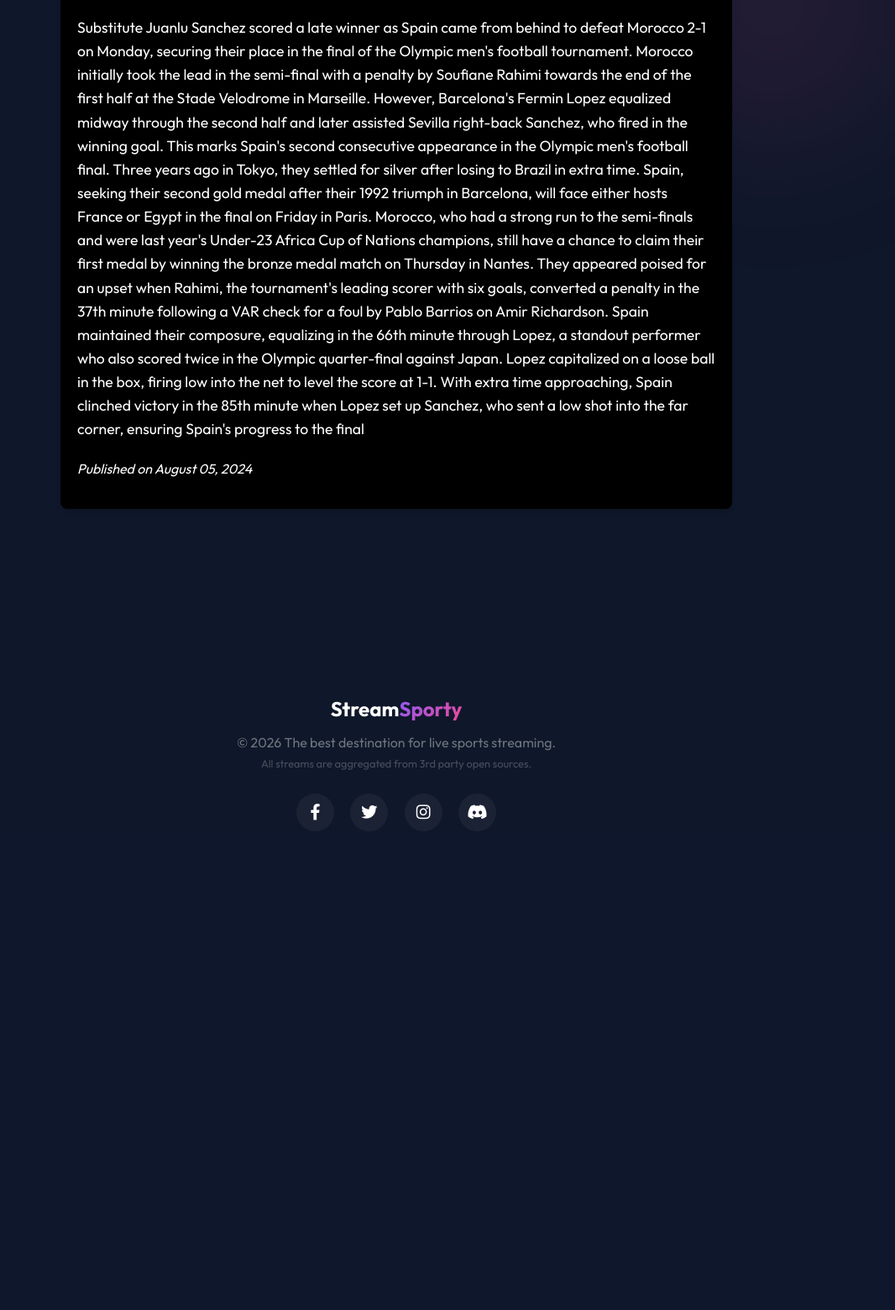
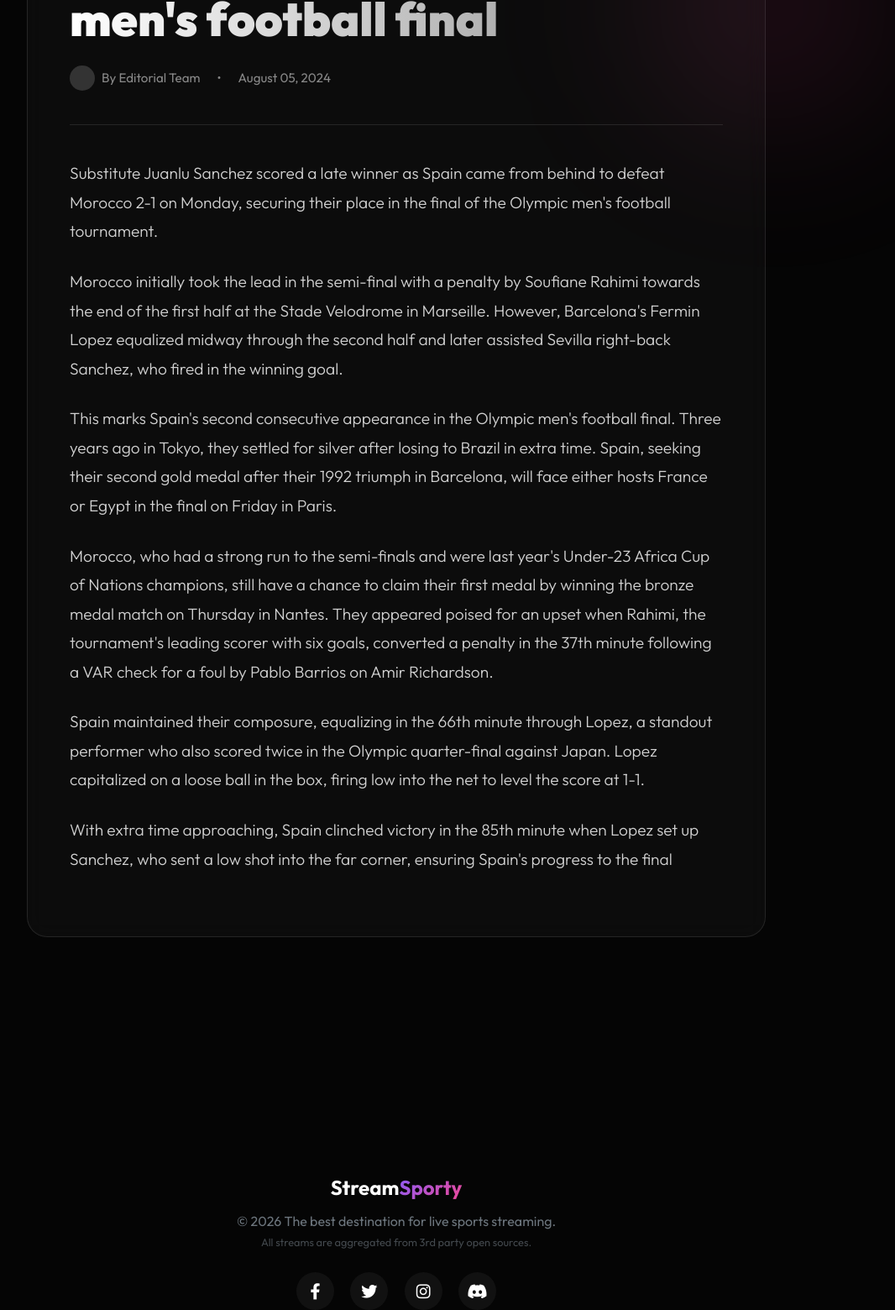
Before and after one commit to kepo402/FootballStreamingLive, a Django app: page /blog/1/ in a window 1280 px wide. Shown: the part 753-2313 px from the top of the page at 84% size, without its empty margins (168-1234 px from the left). Before the commit the page ends 1730 px from the top, so only its background shows below. Run offline with Django 5.2, Linux system fonts and the light colour scheme; data comes from the database, SQL or seed files in the repository; some libraries are stand-ins or nearby versions.

Commit message:
new comtiZ

```diff
--- a/matches/templates/matches/blog_post_detail.html
+++ b/matches/templates/matches/blog_post_detail.html
@@ -3,10 +3,172 @@
 {% block title %}{{ blog_post.title }} - Sport News Blog{% endblock %}
 
 {% block content %}
-<article style="max-width: 800px; margin: 0 auto; padding: 20px; background-color: black; color: white; border-radius: 8px; box-shadow: 0 4px 6px rgba(0, 0, 0, 0.1);">
-    <h2 style="font-size: 2em; margin-bottom: 10px; color: white;">{{ blog_post.title }}</h2>
-    <img src="{{ blog_post.image_url }}" style="width: 100%; height: auto; border-radius: 8px; margin-bottom: 20px;" alt="Blog Post Image">
-    <p style="font-size: 1.1em; line-height: 1.6; color: white;">{{ blog_post.content }}</p>
-    <p style="margin-top: 20px; font-style: italic; color: white;">Published on {{ blog_post.created_at|date:"F d, Y" }}</p>
-</article>
+<!-- Modern Geometric Font -->
+<link href="https://fonts.googleapis.com/css2?family=Outfit:wght@300;400;700;900&display=swap" rel="stylesheet">
+
+<style>
+    :root {
+        --primary-gradient: linear-gradient(135deg, #1a1a1a 0%, #000000 100%);
+        --accent-color: #3b82f6; /* Electric Blue */
+        --glass: rgba(255, 255, 255, 0.03);
+        --border: rgba(255, 255, 255, 0.1);
+    }
+
+    body {
+        background-color: #050505;
+        margin: 0;
+    }
+
+    .main-container {
+        font-family: 'Outfit', sans-serif;
+        color: #ffffff;
+        max-width: 1000px;
+        margin: 40px auto;
+        padding: 20px;
+    }
+
+    /* Hero Section */
+    .hero-section {
+        position: relative;
+        border-radius: 24px;
+        overflow: hidden;
+        margin-bottom: -100px; /* Overlap effect */
+        z-index: 1;
+        box-shadow: 0 20px 40px rgba(0,0,0,0.4);
+    }
+
+    .hero-image {
+        width: 100%;
+        height: 500px;
+        object-fit: cover;
+        display: block;
+    }
+
+    .hero-overlay {
+        position: absolute;
+        bottom: 0;
+        left: 0;
+        right: 0;
+        height: 60%;
+        background: linear-gradient(to top, rgba(5,5,5,1) 0%, rgba(5,5,5,0) 100%);
+    }
+
+    /* Content Card */
+    .content-card {
+        position: relative;
+        z-index: 2;
+        background: var(--glass);
+        backdrop-filter: blur(12px);
+        -webkit-backdrop-filter: blur(12px);
+        border: 1px solid var(--border);
+        border-radius: 24px;
+        padding: 50px;
+        margin: 0 40px;
+    }
+
+    .category {
+        color: var(--accent-color);
+        text-transform: uppercase;
+        font-weight: 700;
+        letter-spacing: 2px;
+        font-size: 0.85rem;
+        margin-bottom: 15px;
+        display: block;
+    }
+
+    .title {
+        font-size: clamp(2rem, 5vw, 3.5rem);
+        font-weight: 900;
+        line-height: 1.1;
+        margin: 0 0 25px 0;
+        background: linear-gradient(to right, #fff, #888);
+        -webkit-background-clip: text;
+        -webkit-text-fill-color: transparent;
+    }
+
+    .meta-info {
+        display: flex;
+        align-items: center;
+        gap: 20px;
+        color: #888;
+        font-size: 0.95rem;
+        margin-bottom: 40px;
+    }
+
+    .meta-item {
+        display: flex;
+        align-items: center;
+        gap: 8px;
+    }
+
+    .divider {
+        height: 1px;
+        background: var(--border);
+        margin-bottom: 40px;
+    }
+
+    .article-text {
+        font-size: 1.2rem;
+        line-height: 1.8;
+        color: #d1d1d1;
+        font-weight: 300;
+    }
+
+    .article-text p {
+        margin-bottom: 25px;
+    }
+
+    /* Decorative element */
+    .content-card::before {
+        content: "";
+        position: absolute;
+        top: -1px;
+        left: 50px;
+        right: 50px;
+        height: 1px;
+        background: linear-gradient(90deg, transparent, var(--accent-color), transparent);
+    }
+
+    @media (max-width: 768px) {
+        .content-card {
+            margin: 0 10px;
+            padding: 30px 20px;
+        }
+        .hero-image {
+            height: 350px;
+        }
+        .hero-section {
+            margin-bottom: -50px;
+        }
+    }
+</style>
+
+<div class="main-container">
+    <div class="hero-section">
+        <img src="{{ blog_post.image_url }}" class="hero-image" alt="{{ blog_post.title }}">
+        <div class="hero-overlay"></div>
+    </div>
+
+    <div class="content-card">
+        <span class="category">Trending Now</span>
+        <h1 class="title">{{ blog_post.title }}</h1>
+
+        <div class="meta-info">
+            <div class="meta-item">
+                <span style="width: 30px; height: 30px; background: #333; border-radius: 50%; display: inline-block;"></span>
+                <span>By Editorial Team</span>
+            </div>
+            <span>•</span>
+            <div class="meta-item">
+                {{ blog_post.created_at|date:"F d, Y" }}
+            </div>
+        </div>
+
+        <div class="divider"></div>
+
+        <div class="article-text">
+            {{ blog_post.content|linebreaks }}
+        </div>
+    </div>
+</div>
 {% endblock %}
```
Also changed, not shown: 1 other file.
